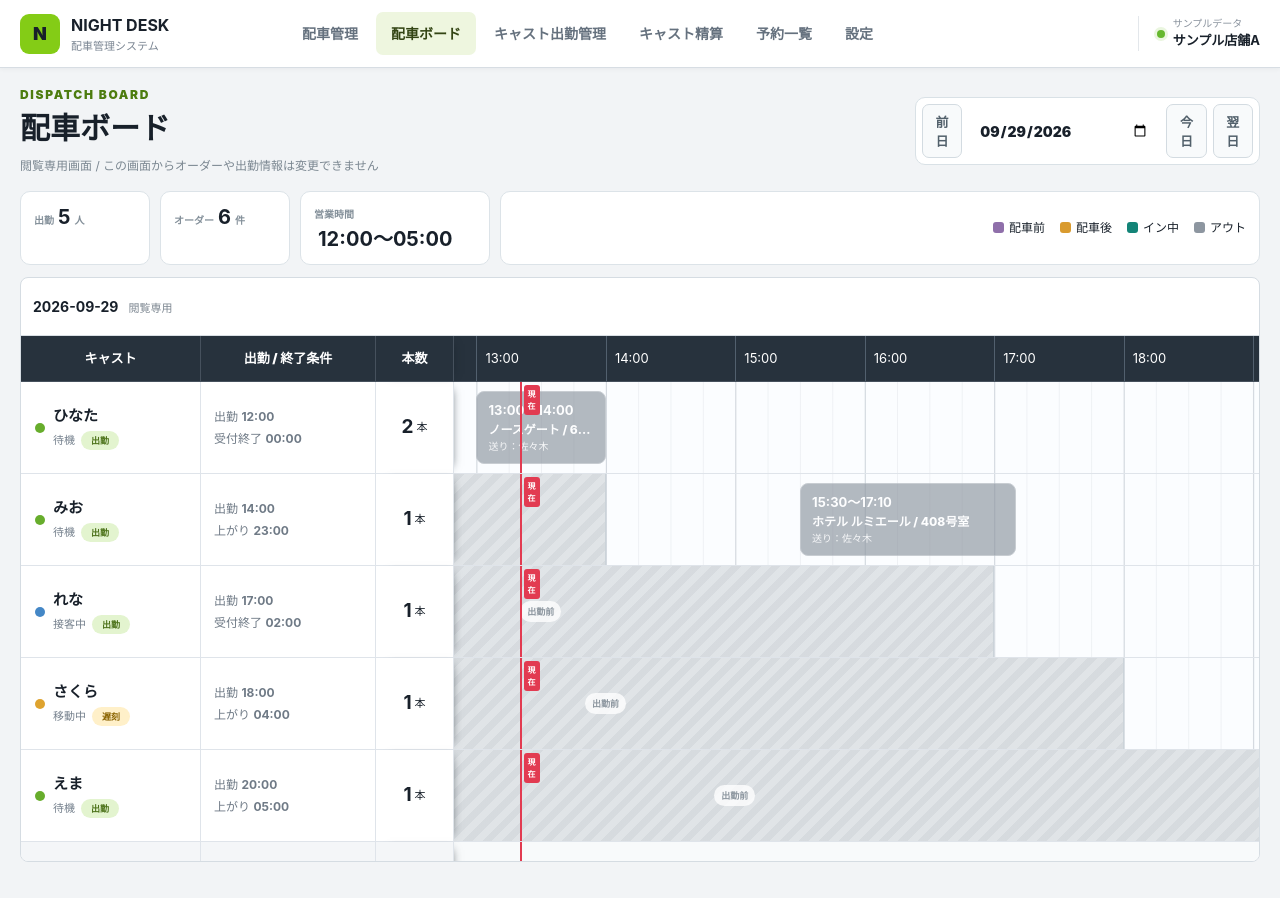
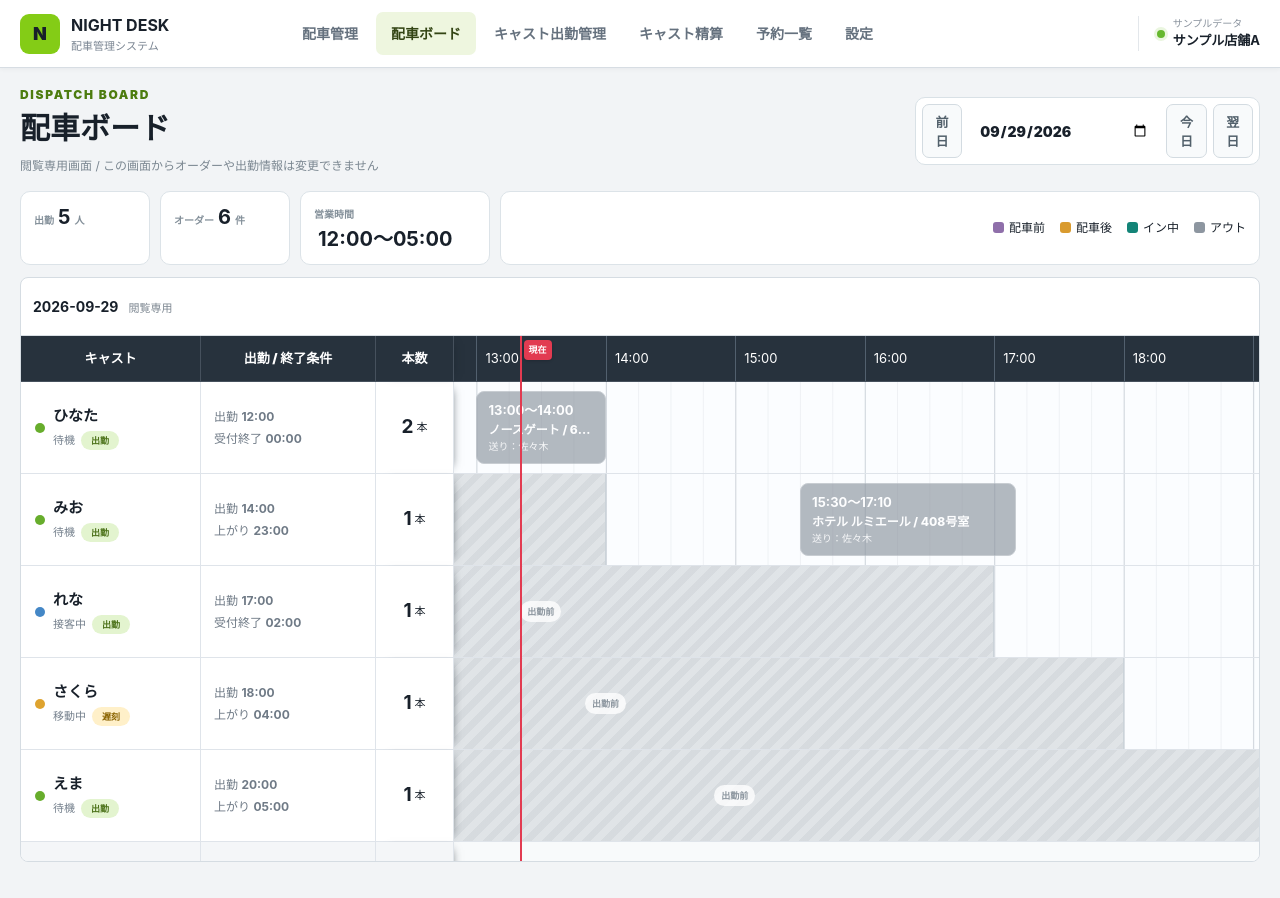
Before and after one commit to admozisan-design/night-desk, a Next.js app: page /board in a window 1280 px wide. Built offline with nearby package versions, Linux system fonts and the light colour scheme.

Commit message:
Use one global current time line on dispatch boards

```diff
--- a/app/board/page.tsx
+++ b/app/board/page.tsx
@@ -110,6 +110,8 @@ export default function StandaloneBoardPage(){
   const [now,setNow]=useState<Date|null>(null);
   const boardScrollRef=useRef<HTMLDivElement|null>(null);
   const lastBoardAutoScrollDateRef=useRef<string|null>(null);
+  const boardGridRef=useRef<HTMLDivElement|null>(null);
+  const [globalNowLineLeft,setGlobalNowLineLeft]=useState<number|null>(null);
 
   useEffect(()=>{
     const refresh=()=>{
@@ -183,6 +185,32 @@ export default function StandaloneBoardPage(){
     return ()=>window.cancelAnimationFrame(frame);
   },[date,now,today]);
 
+  useEffect(()=>{
+    if(!now || date!==today){
+      setGlobalNowLineLeft(null);
+      return;
+    }
+
+    const update=()=>{
+      const board=boardGridRef.current;
+      const timeline=board?.querySelector<HTMLElement>(".timelineHeader");
+      if(!board || !timeline) return;
+
+      let minutes=now.getHours()*60+now.getMinutes();
+      if(now.getHours()<10) minutes+=24*60;
+      const elapsed=Math.max(0,Math.min(BOARD_MINUTES,minutes-BOARD_START));
+      const ratio=elapsed/BOARD_MINUTES;
+      setGlobalNowLineLeft(timeline.offsetLeft+(timeline.offsetWidth*ratio));
+    };
+
+    const frame=window.requestAnimationFrame(update);
+    window.addEventListener("resize",update);
+    return ()=>{
+      window.cancelAnimationFrame(frame);
+      window.removeEventListener("resize",update);
+    };
+  },[date,now,today,workingCasts.length]);
+
   function shiftDate(days:number){
     const base=new Date(date+"T12:00:00");
     base.setDate(base.getDate()+days);
@@ -224,11 +252,12 @@ export default function StandaloneBoardPage(){
       </div>
 
       <div className="dispatchScroll standaloneDispatchScroll" ref={boardScrollRef}>
-        <div className="dispatchBoard wideBoard standaloneDispatchBoard">
+        <div className="dispatchBoard wideBoard standaloneDispatchBoard" ref={boardGridRef}>
           <div className="dispatchHeader dispatchNameHead">キャスト</div>
           <div className="dispatchHeader dispatchShiftHead">出勤 / 終了条件</div>
           <div className="dispatchHeader dispatchCountHead">本数</div>
           <div className="timelineHeader longTimeline">{hourLabels.map(hour=><div key={hour}>{hour}</div>)}</div>
+          {globalNowLineLeft!==null && <span className="globalNowLine" style={{left:globalNowLineLeft}}><b>現在</b></span>}
 
           {workingCasts.map(cast=>{
             const castOrders=selectedOrders.filter(order=>order.castId===cast.id);
@@ -298,8 +327,6 @@ export default function StandaloneBoardPage(){
                 {unavailable && <div className="unavailableCastTimelineBlock">
                   <strong>{attendance==="absent"?"当欠":"早退"}</strong>
                 </div>}
-
-                {nowPosition && <span className="nowLine" style={{left:nowPosition}}><b>現在</b></span>}
               </div>
             </div>;
           })}
@@ -309,7 +336,7 @@ export default function StandaloneBoardPage(){
           <div className="dispatchName totalCell"><strong>合計</strong></div>
           <div className="dispatchShift totalCell"><strong>{workingCasts.length}人</strong></div>
           <div className="dispatchCount totalCell"><strong>{selectedOrders.length}</strong><span>本</span></div>
-          <div className="timelineCell totalTimeline">{nowPosition && <span className="nowLine" style={{left:nowPosition}}/>}</div>
+          <div className="timelineCell totalTimeline"/>
         </div>
       </div>
     </section>
--- a/app/globals.css
+++ b/app/globals.css
@@ -4113,3 +4113,36 @@ button{
     grid-template-columns:1fr!important;
   }
 }
+
+
+/* ===== Single global current-time line ===== */
+.dispatchBoard{
+  position:relative;
+}
+.globalNowLine{
+  position:absolute;
+  top:0;
+  bottom:0;
+  width:2px;
+  background:#e23b51;
+  z-index:45;
+  pointer-events:none;
+}
+.globalNowLine b{
+  position:sticky;
+  top:4px;
+  display:inline-block;
+  transform:translateX(4px);
+  padding:3px 5px;
+  border-radius:4px;
+  background:#e23b51;
+  color:#fff;
+  font-size:9px;
+  font-weight:900;
+  white-space:nowrap;
+  box-shadow:0 1px 3px rgba(0,0,0,.18);
+}
+/* Old per-row marker is no longer used. */
+.nowLine{
+  display:none!important;
+}
```
Also changed, not shown: app/page.tsx (+31 -3 lines).
